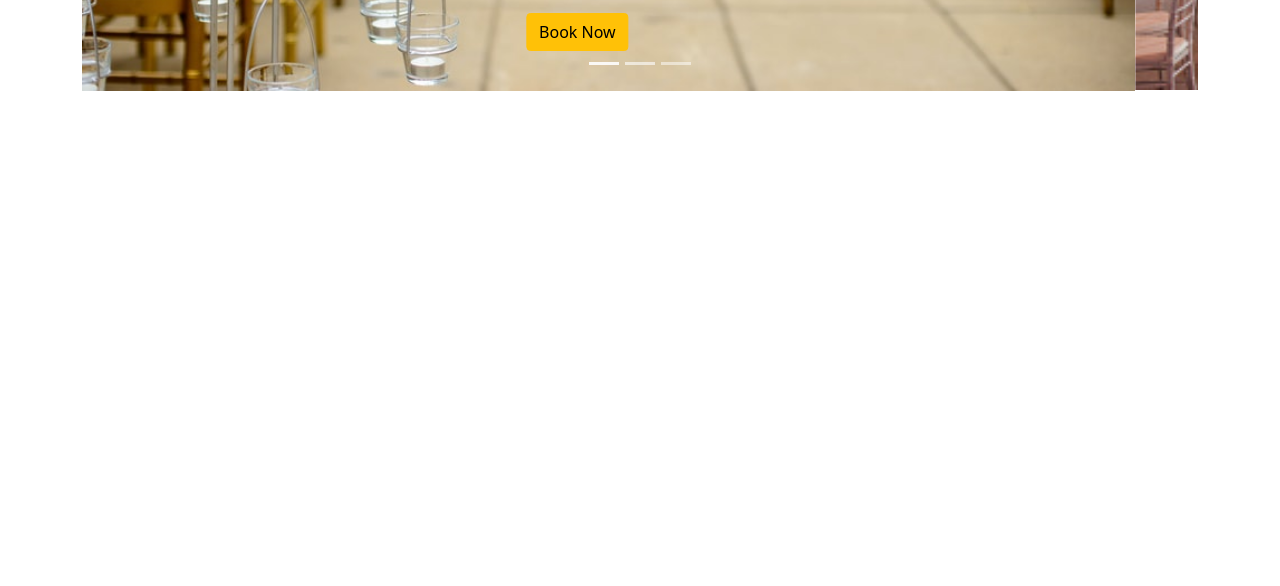
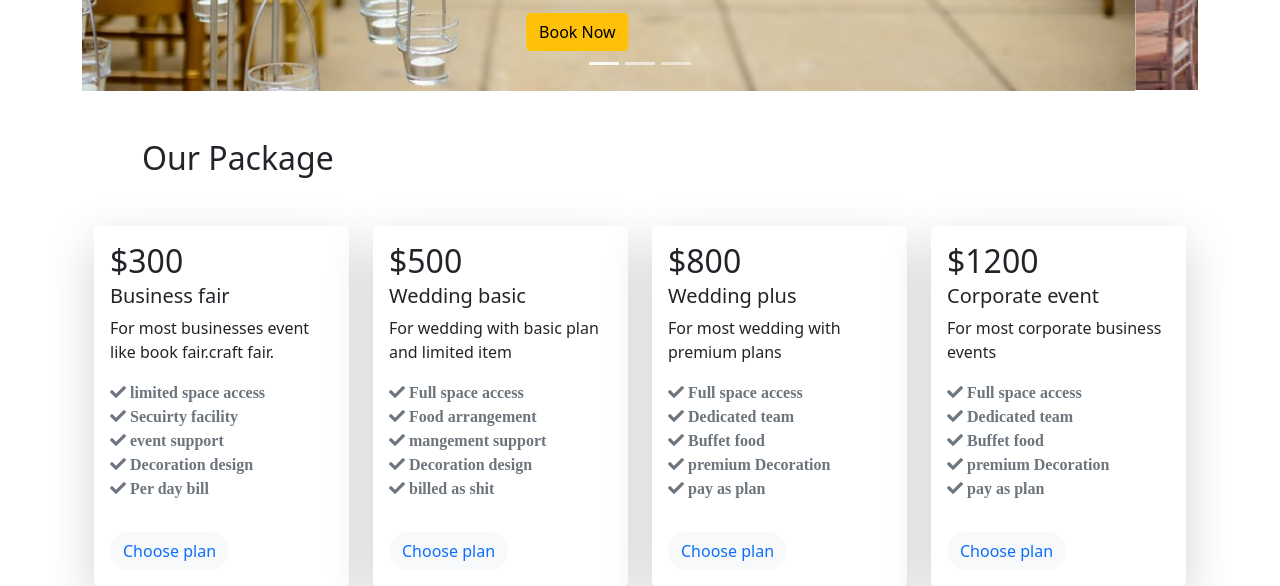
Before and after one commit to Ummepinki/convention-center-website, a plain HTML site: page index.html in a window 1280 px wide. Shown: the part 703-1289 px from the top of the page. Before the commit the page ends 800 px from the top, so only its background shows below. Drawn offline with nearby package versions, Linux system fonts and the light colour scheme.

Commit message:
card added

```diff
--- a/index.html
+++ b/index.html
@@ -6,6 +6,8 @@
     <meta name="viewport" content="width=device-width, initial-scale=1">
     <link href="https://cdn.jsdelivr.net/npm/bootstrap@5.1.3/dist/css/bootstrap.min.css" rel="stylesheet"
         integrity="sha384-1BmE4kWBq78iYhFldvKuhfTAU6auU8tT94WrHftjDbrCEXSU1oBoqyl2QvZ6jIW3" crossorigin="anonymous">
+    <link rel="stylesheet" href="https://use.fontawesome.com/releases/v5.15.4/css/all.css"
+        integrity="sha384-DyZ88mC6Up2uqS4h/KRgHuoeGwBcD4Ng9SiP4dIRy0EXTlnuz47vAwmeGwVChigm" crossorigin="anonymous">
 
     <title>Convention Center</title>
 </head>
@@ -70,7 +72,101 @@
         </div>
         </div>
         <main>
+            <section class="container">
+                <h2 class=" m-5">Our Package</h2>
 
+                <div class="row row-cols-1 row-cols-md-4 g-4">
+                    <div class="col">
+                        <div class="card h-100 border-0 shadow-lg">
+
+                            <div class="card-body">
+                                <h2 class="card-title">$300</h2>
+                                <h5 class="card-subtitle mb-2 ">Business fair</h5>
+                                <p class="card-text">For most businesses event like book fair.craft fair.</p>
+                                <i class="fas fa-check text-muted"> limited space access </i>
+                                <i class="fas fa-check text-muted"> Secuirty facility </i>
+                                <i class="fas fa-check text-muted"> event support </i>
+                                <i class="fas fa-check text-muted"> Decoration design </i>
+                                <i class="fas fa-check text-muted"> Per day bill </i>
+
+                            </div>
+                            <div class="m-3">
+                                <button
+                                    class="btn btn-light rounded-pill grid gap-2 d-md-block bg-light text-primary">Choose
+                                    plan</button>
+                            </div>
+                        </div>
+                    </div>
+                    <div class="col">
+                        <div class="card h-100 border-0 shadow-lg">
+
+                            <div class="card-body">
+                                <h2 class="card-title">$500</h2>
+                                <h5 class="card-subtitle mb-2 ">Wedding basic</h5>
+                                <p class="card-text">For wedding with basic plan and limited item</p>
+                                <i class="fas fa-check text-muted"> Full space access</i>
+                                <i class="fas fa-check text-muted"> Food arrangement </i>
+                                <i class="fas fa-check text-muted"> mangement support </i>
+                                <i class="fas fa-check text-muted"> Decoration design </i>
+                                <i class="fas fa-check text-muted"> billed as shit </i>
+
+                            </div>
+                            <div class="m-3">
+                                <button
+                                    class="btn btn-light rounded-pill grid gap-2 d-md-block bg-light text-primary">Choose
+                                    plan</button>
+                            </div>
+                        </div>
+                    </div>
+                    <div class="col">
+                        <div class="card h-100 border-0 shadow-lg">
+                            <div class="card-body">
+                                <h2 class="card-title">$800</h2>
+                                <h5 class="card-subtitle mb-2 ">Wedding plus</h5>
+                                <p class="card-text">For most wedding with premium plans</p>
+                                <i class="fas fa-check text-muted"> Full space access</i>
+                                <i class="fas fa-check text-muted"> Dedicated team </i><br>
+                                <i class="fas fa-check text-muted"> Buffet food </i>
+                                <i class="fas fa-check text-muted"> premium Decoration </i>
+                                <i class="fas fa-check text-muted"> pay as plan </i>
+
+                            </div>
+
+                            <div class="m-3">
+                                <button
+                                    class="btn btn-light rounded-pill grid gap-2 d-md-block bg-light text-primary">Choose
+                                    plan</button>
+                            </div>
+                        </div>
+                    </div>
+                    <div class="col">
+                        <div class="card h-100 border-0 shadow-lg">
+
+                            <div class="card-body">
+                                <h2 class="card-title">$1200</h2>
+                                <h5 class="card-subtitle mb-2 ">Corporate event</h5>
+                                <p class="card-text">For most corporate business events</p>
+
+                                <i class="fas fa-check text-muted"> Full space access</i>
+                                <i class="fas fa-check text-muted"> Dedicated team </i><br>
+                                <i class="fas fa-check text-muted"> Buffet food </i>
+                                <i class="fas fa-check text-muted"> premium Decoration</i>
+                                <i class="fas fa-check text-muted"> pay as plan </i>
+
+                            </div>
+                            <div class="m-3">
+                                <button
+                                    class="btn btn-light rounded-pill grid gap-2 d-md-block bg-light text-primary">Choose
+                                    plan</button>
+                            </div>
+                        </div>
+                    </div>
+                </div>
+
+
+
+
+            </section>
         </main>
         <footer>
 
```
